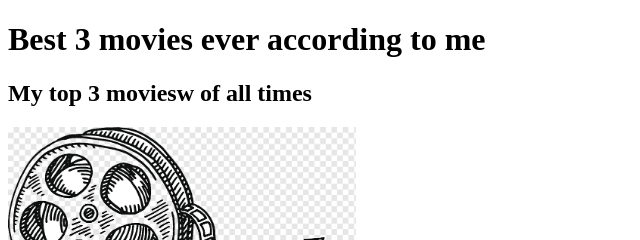
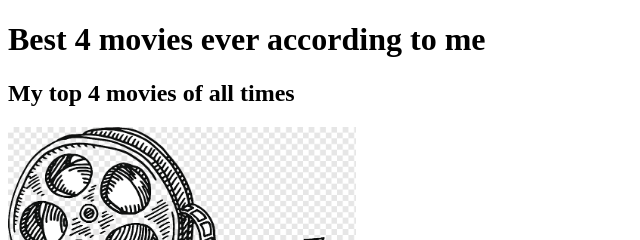
Before and after one commit to Rafa-mg/html-portfolio, a plain HTML site: page public/movie-ranking.html in a window 1280 px wide. Shown: the top 240 px of the page, 0-640 px from the left. Drawn offline with Linux system fonts and the light colour scheme.

Commit message:
Update movie-ranking.html

```diff
--- a/public/movie-ranking.html
+++ b/public/movie-ranking.html
@@ -4,9 +4,9 @@
         <title>My favorites movies of all time</title>
     </head>
     <body>
-        <h1>Best 3 movies ever according to me</h1>
+        <h1>Best 4 movies ever according to me</h1>
 
-        <h2>My top 3 moviesw of all times</h2>
+        <h2>My top 4 movies of all times</h2>
         <img src="../assets/png-transparent-pen-hand-film-reel-old-movies-nostalgia-film.png" alt="Movie-logo" height="200">
 
     <hr />
```
